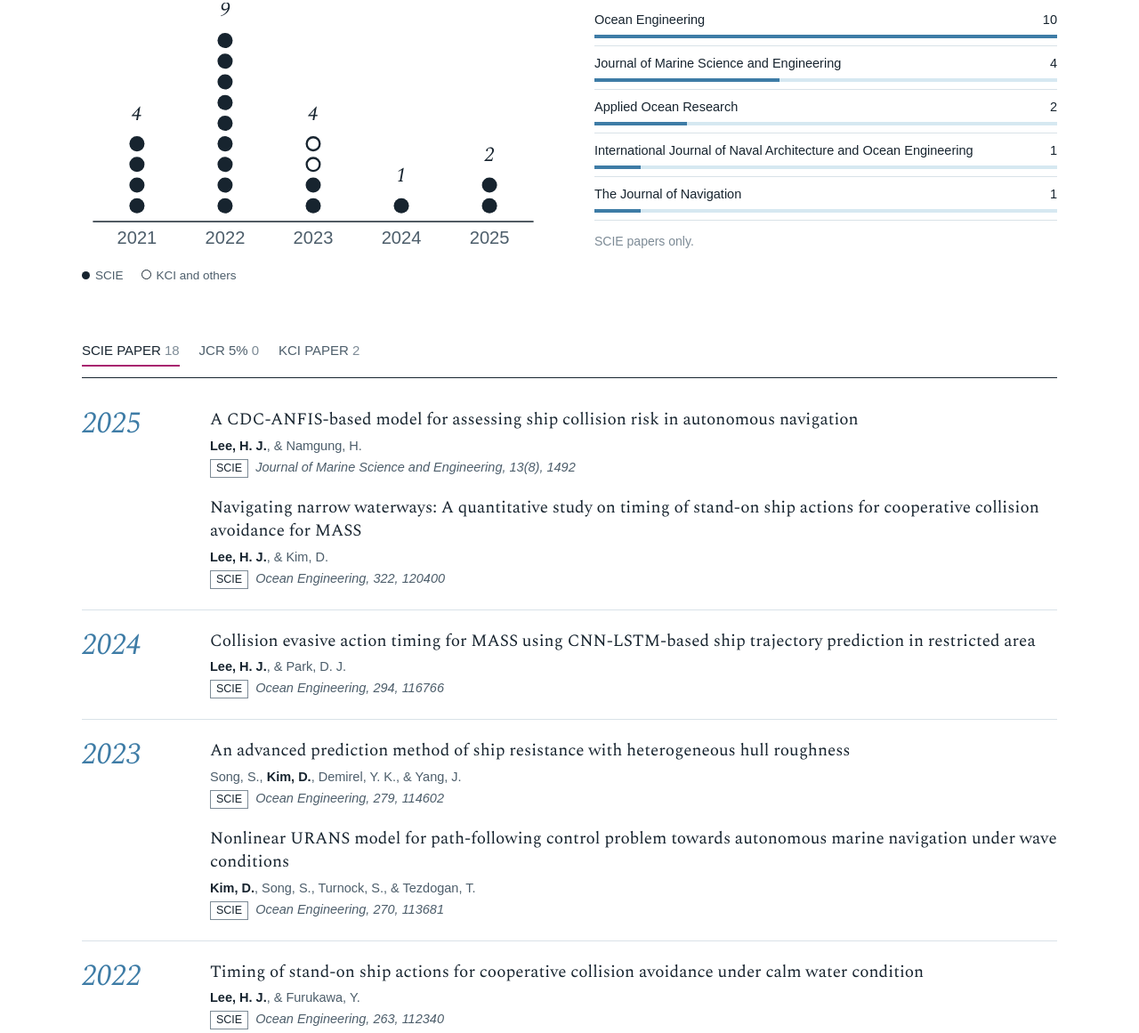
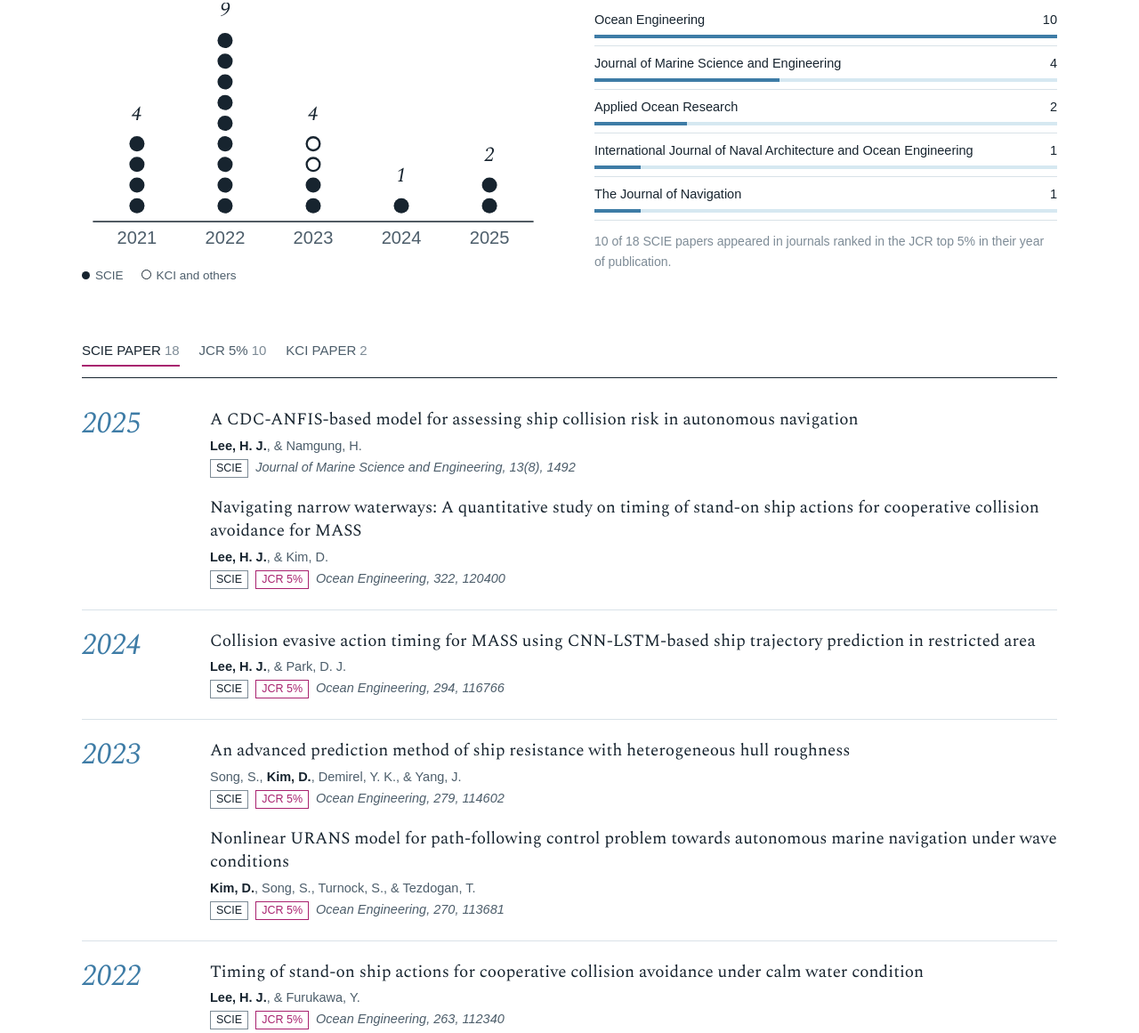
Before and after one commit to kmou-fint/kmou-fint.github.io, a plain HTML site: page index.html in a window 1280 px wide. Shown: the part 5530-6691 px from the top of the page at 89% size. Drawn offline with nearby package versions, Linux system fonts and the light colour scheme; a web font is replaced by a local one.

Commit message:
Add files via upload

```diff
--- a/index.html
+++ b/index.html
@@ -628,13 +628,13 @@ const PUBS = [
   { year:2025, type:"journal", index:"SCIE", jcr:"", authors:"**Lee, H. J.**, & Namgung, H.",
     title:"A CDC-ANFIS-based model for assessing ship collision risk in autonomous navigation",
     venue:"Journal of Marine Science and Engineering, 13(8), 1492", link:"" },
-  { year:2025, type:"journal", index:"SCIE", jcr:"", authors:"**Lee, H. J.**, & Kim, D.",
+  { year:2025, type:"journal", index:"SCIE", jcr:"5", authors:"**Lee, H. J.**, & Kim, D.",
     title:"Navigating narrow waterways: A quantitative study on timing of stand-on ship actions for cooperative collision avoidance for MASS",
     venue:"Ocean Engineering, 322, 120400", link:"" },
-  { year:2024, type:"journal", index:"SCIE", jcr:"", authors:"**Lee, H. J.**, & Park, D. J.",
+  { year:2024, type:"journal", index:"SCIE", jcr:"5", authors:"**Lee, H. J.**, & Park, D. J.",
     title:"Collision evasive action timing for MASS using CNN-LSTM-based ship trajectory prediction in restricted area",
     venue:"Ocean Engineering, 294, 116766", link:"" },
-  { year:2023, type:"journal", index:"SCIE", jcr:"", authors:"Song, S., **Kim, D.**, Demirel, Y. K., & Yang, J.",
+  { year:2023, type:"journal", index:"SCIE", jcr:"5", authors:"Song, S., **Kim, D.**, Demirel, Y. K., & Yang, J.",
     title:"An advanced prediction method of ship resistance with heterogeneous hull roughness",
     venue:"Ocean Engineering, 279, 114602", link:"" },
   { year:2023, type:"journal", index:"KCI", jcr:"", authors:"**Kim, D.**, Zhang, M., & Yim, J.",
@@ -643,10 +643,10 @@ const PUBS = [
   { year:2023, type:"journal", index:"KCI", jcr:"", authors:"**Kim, D.**, Lee, C., & Yim, J.",
     title:"An evaluation technique for the path-following control performance of autonomous surface ships",
     venue:"Journal of Navigation and Port Research, 47(1), 10–17", link:"" },
-  { year:2023, type:"journal", index:"SCIE", jcr:"", authors:"**Kim, D.**, Song, S., Turnock, S., & Tezdogan, T.",
+  { year:2023, type:"journal", index:"SCIE", jcr:"5", authors:"**Kim, D.**, Song, S., Turnock, S., & Tezdogan, T.",
     title:"Nonlinear URANS model for path-following control problem towards autonomous marine navigation under wave conditions",
     venue:"Ocean Engineering, 270, 113681", link:"" },
-  { year:2022, type:"journal", index:"SCIE", jcr:"", authors:"**Lee, H. J.**, & Furukawa, Y.",
+  { year:2022, type:"journal", index:"SCIE", jcr:"5", authors:"**Lee, H. J.**, & Furukawa, Y.",
     title:"Timing of stand-on ship actions for cooperative collision avoidance under calm water condition",
     venue:"Ocean Engineering, 263, 112340", link:"" },
   { year:2022, type:"journal", index:"SCIE", jcr:"", authors:"**Lee, H. J.**, & Park, D. J.",
@@ -658,16 +658,16 @@ const PUBS = [
   { year:2022, type:"journal", index:"SCIE", jcr:"", authors:"**Lee, H. J.**, & Park, D. J.",
     title:"SASD modeling using an ANFIS to prevent the collision of MASS in restricted areas",
     venue:"Journal of Marine Science and Engineering, 10(7), 961", link:"" },
-  { year:2022, type:"journal", index:"SCIE", jcr:"", authors:"**Kim, D.**, Yim, J., Song, S., Demirel, Y. K., & Tezdogan, T.",
+  { year:2022, type:"journal", index:"SCIE", jcr:"5", authors:"**Kim, D.**, Yim, J., Song, S., Demirel, Y. K., & Tezdogan, T.",
     title:"A systematic investigation on the manoeuvring performance of a ship performing low-speed manoeuvres in adverse weather conditions using CFD",
     venue:"Ocean Engineering, 263, 112364", link:"" },
-  { year:2022, type:"journal", index:"SCIE", jcr:"", authors:"**Kim, D.**, Tezdogan, T., & Incecik, A.",
+  { year:2022, type:"journal", index:"SCIE", jcr:"5", authors:"**Kim, D.**, Tezdogan, T., & Incecik, A.",
     title:"A high-fidelity CFD-based model for the prediction of ship manoeuvrability in currents",
     venue:"Ocean Engineering, 256, 111492", link:"" },
   { year:2022, type:"journal", index:"SCIE", jcr:"", authors:"**Kim, D.**, Tezdogan, T., & Incecik, A.",
     title:"Hydrodynamic analysis of ship manoeuvrability in shallow water using high-fidelity URANS computations",
     venue:"Applied Ocean Research, 123, 103176", link:"" },
-  { year:2022, type:"journal", index:"SCIE", jcr:"", authors:"**Kim, D.**, & Tezdogan, T.",
+  { year:2022, type:"journal", index:"SCIE", jcr:"5", authors:"**Kim, D.**, & Tezdogan, T.",
     title:"CFD-based hydrodynamic analyses of ship course keeping control and turning performance in irregular waves",
     venue:"Ocean Engineering, 248, 110808", link:"" },
   { year:2022, type:"journal", index:"SCIE", jcr:"", authors:"**Kim, D.**, Song, S., Sant, T., Demirel, Y. K., & Tezdogan, T.",
@@ -679,10 +679,10 @@ const PUBS = [
   { year:2021, type:"journal", index:"SCIE", jcr:"", authors:"**Kim, D.**, Song, S., Jeong, B., Tezdogan, T., & Incecik, A.",
     title:"Unsteady RANS CFD simulations of ship manoeuvrability and course keeping control under various wave height conditions",
     venue:"Applied Ocean Research, 117, 102940", link:"" },
-  { year:2021, type:"journal", index:"SCIE", jcr:"", authors:"**Kim, D.**, Song, S., Jeong, B., & Tezdogan, T.",
+  { year:2021, type:"journal", index:"SCIE", jcr:"5", authors:"**Kim, D.**, Song, S., Jeong, B., & Tezdogan, T.",
     title:"Numerical evaluation of a ship's manoeuvrability and course keeping control under various wave conditions using CFD",
     venue:"Ocean Engineering, 237, 109615", link:"" },
-  { year:2021, type:"journal", index:"SCIE", jcr:"", authors:"**Kim, D.**, Song, S., & Tezdogan, T.",
+  { year:2021, type:"journal", index:"SCIE", jcr:"5", authors:"**Kim, D.**, Song, S., & Tezdogan, T.",
     title:"Free running CFD simulations to investigate ship manoeuvrability in waves",
     venue:"Ocean Engineering, 236, 109567", link:"" }
 ];
```
